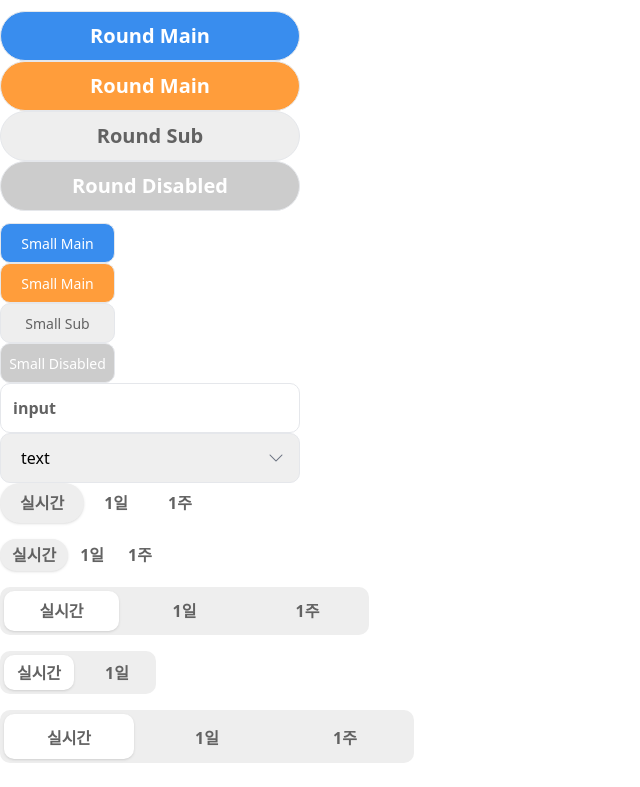
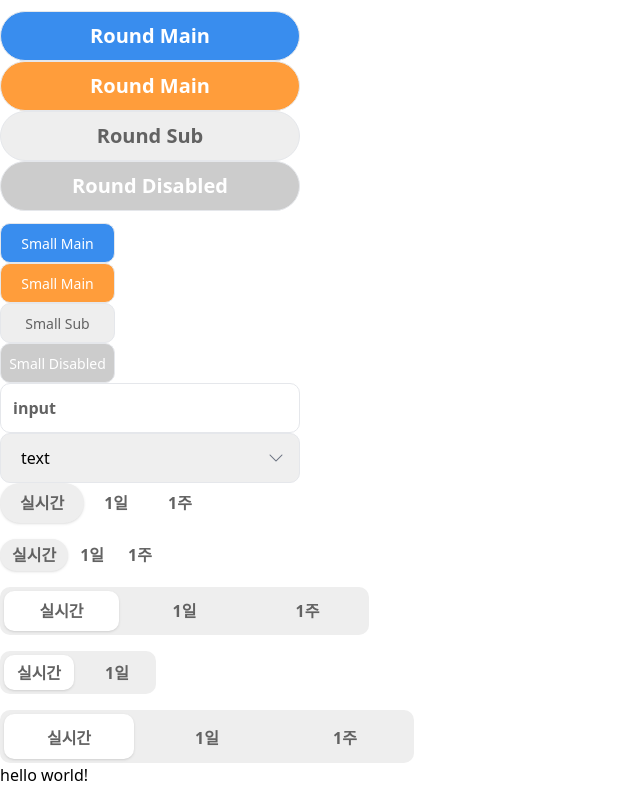
Before and after one commit to IT-s-Okay-to-Lose/FE, a React (Vite) app: page / in a window 1280 px wide. Shown: the part 928-1715 px from the top of the page, without its empty margins (0-640 px from the left). Before the commit the page ends 1691 px from the top, so only its background shows below. Built offline with nearby package versions, Linux system fonts and the light colour scheme.

Commit message:
Feat: branch test

```diff
--- a/src/app/App.tsx
+++ b/src/app/App.tsx
@@ -81,6 +81,7 @@ function App() {
 
       {/* <Chart data={candleData} width={700} height={400} />
       <Chart2 data={candleData2} volumeData={volumeData} /> */}
+      <p>hello world!</p>
     </div>
   );
 }
```
